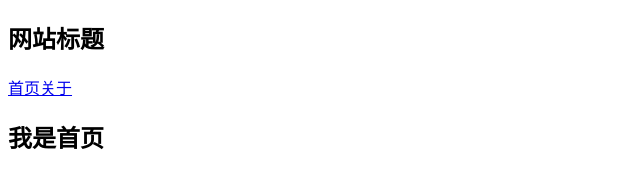
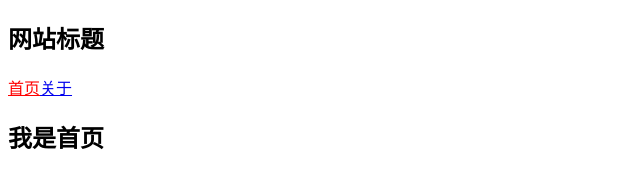
Before and after one commit to pengchenyu111/VueLearning, a Vue app in the folder learnVueRouter/: page /home in a window 1280 px wide. Shown: the top 170 px of the page, without its empty margins (0-640 px from the left). Built offline with nearby package versions, Linux system fonts and the light colour scheme; the HTML template or start-up script is replaced by a standard one.

Commit message:
VueRouter——router-link的tag、replace和active-class属性

```diff
--- a/learnVueRouter/src/App.vue
+++ b/learnVueRouter/src/App.vue
@@ -3,6 +3,12 @@
     <h2>网站标题</h2>
     <router-link to="/home">首页</router-link>
     <router-link to="/about">关于</router-link>
+
+    <!-- 通过tag属性将其渲染成其他标签   -->
+    <!-- replace不会留下history记录, 所以指定replace的情况下, 后退键返回不能返回到上一个页面中-->
+    <!-- active-class: 当<router-link>对应的路由匹配成功时, 会自动给当前元素设置一个router-link-active的class   -->
+    <!--    <router-link to="/home" tag="button" replace>首页</router-link>-->
+    <!--    <router-link to="/about" tag="button" replace active-class="">关于</router-link>-->
     <router-view></router-view>
     <h2>版权信息</h2>
   </div>
@@ -15,4 +21,7 @@ export default {
 </script>
 
 <style>
+.router-link-active {
+  color: red;
+}
 </style>
```
